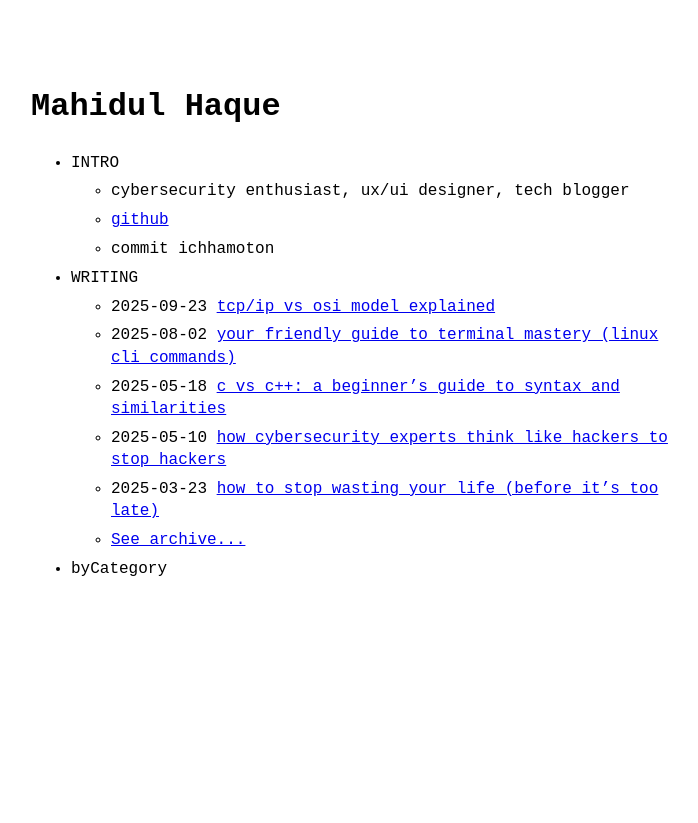
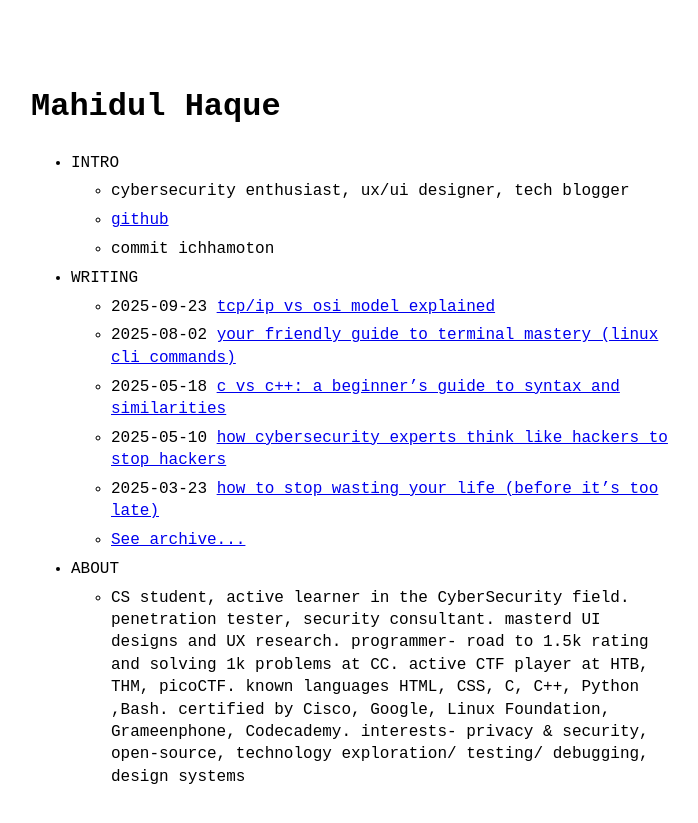
Before and after one commit to mahidulhq/mahidulhq.github.io, a Jekyll site: the page built from index.md, in a window 1280 px wide. Shown: the top 823 px of the page, without its empty margins (289-987 px from the left). Built offline with Jekyll 4.4.1, drawn with Linux system fonts in a browser that asks for light colours; part of the change alters nothing that is shown.

Commit message:
Update menu.yml

```diff
--- a/_data/menu.yml
+++ b/_data/menu.yml
@@ -16,12 +16,12 @@ entries:
       show_more_text: See archive...
       show_more_url: archive.html
 
-  - title: byCategory
-    post_list:
-      category: example2
-      show_more: true
-      show_more_text: See more posts...
-      show_more_url: example2-archive.html
+  # - title: byCategory
+  #   post_list:
+  #     category: example2
+  #     show_more: true
+  #     show_more_text: See more posts...
+  #     show_more_url: example2-archive.html
 
   # - title: rss
   #   url: feed.xml
@@ -33,6 +33,6 @@ entries:
   #         - title: with subsubitems
   #         - title: example page
   #           url: about
-  # - title: PRO TIP
-  #   entries:
-  #     - title: to edit this menu, edit _data/menu.yml file
+  - title: ABOUT
+    entries:
+      - title: CS student, active learner in the CyberSecurity field. penetration tester, security consultant. masterd UI designs and UX research. programmer- road to 1.5k rating and solving 1k problems at CC. active CTF player at HTB, THM, picoCTF. known languages HTML, CSS, C, C++, Python ,Bash. certified by Cisco, Google, Linux Foundation, Grameenphone, Codecademy. interests- privacy & security, open-source, technology exploration/ testing/ debugging, design systems
```
